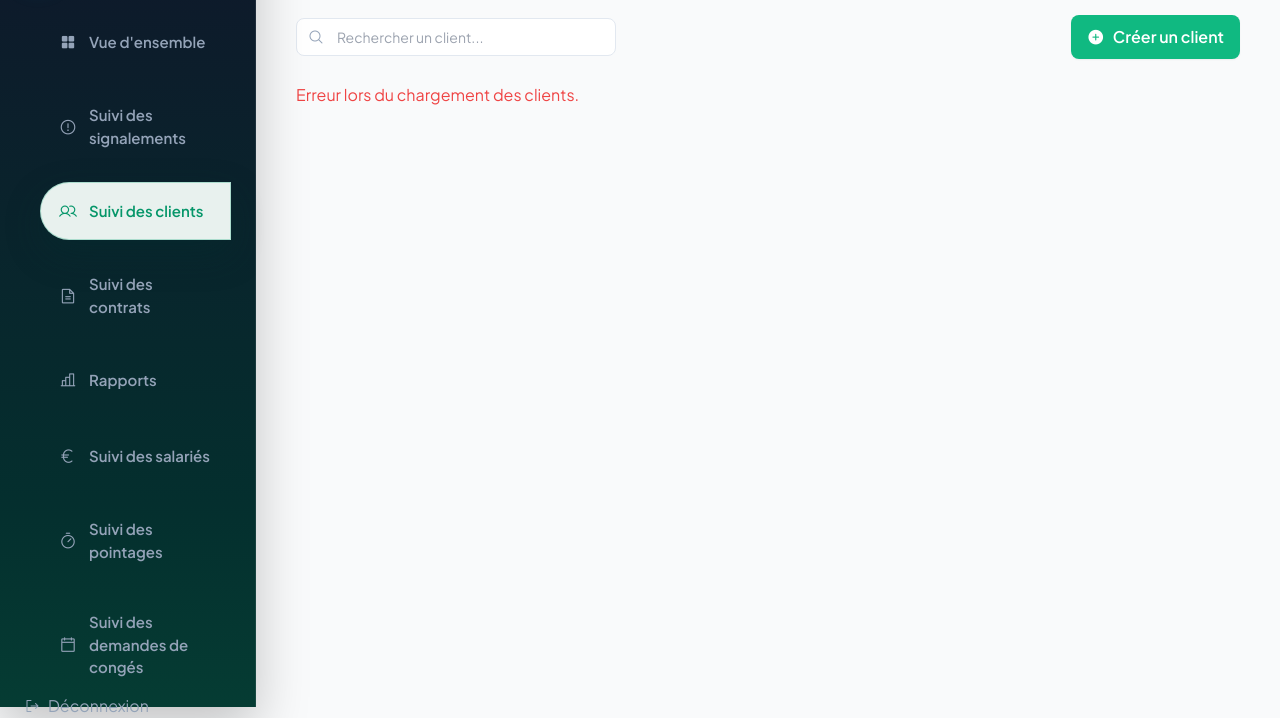
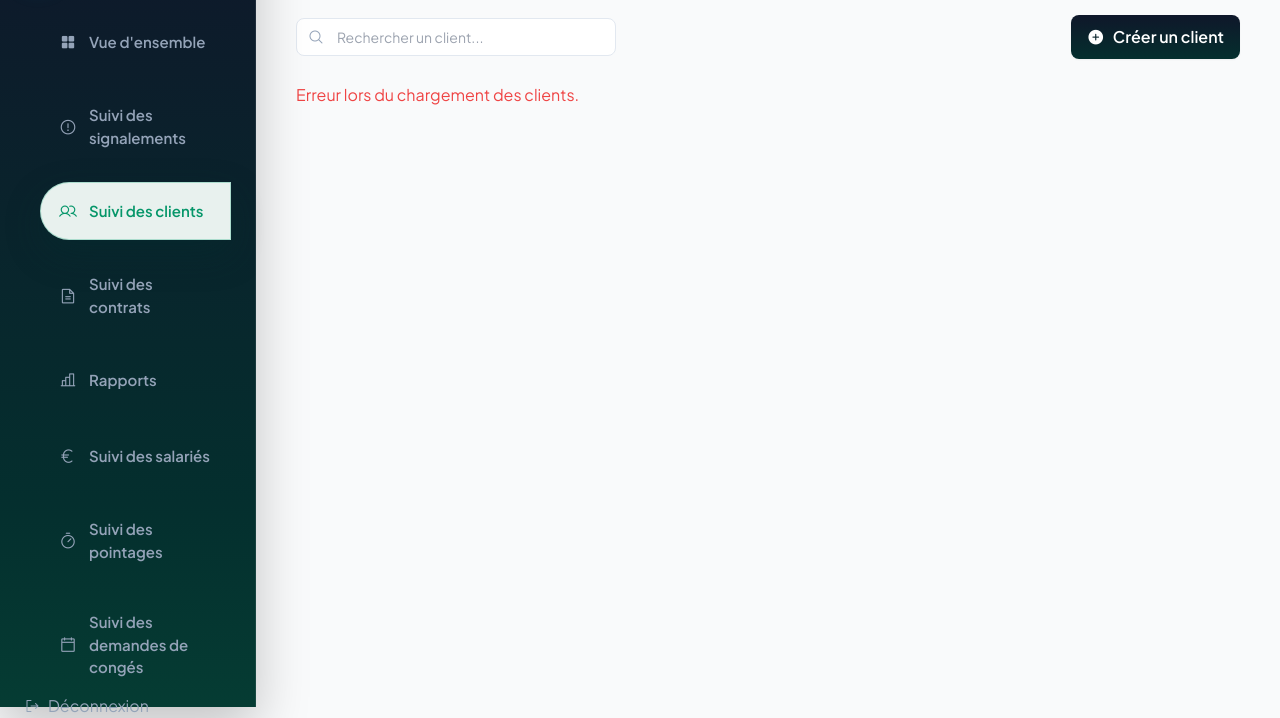
Before and after one commit to nessalyspro-source/MCC1, a plain HTML site: page societe_clients.html in a window 1280 px wide. Shown: the part 93-811 px from the top of the page. Drawn offline with nearby package versions, Linux system fonts and the light colour scheme; no server answers.

Commit message:
Style create client button to match sidebar gradient

```diff
--- a/societe_clients.html
+++ b/societe_clients.html
@@ -14,6 +14,9 @@
       .toast-notification { transform: translateY(-120%); opacity: 0; pointer-events: none; transition: transform .3s ease, opacity .3s ease; }
       .toast-notification.show { transform: translateY(0); opacity: 1; pointer-events: auto; }
       .client-card { border-radius: 20px; border: 1px solid #e5e7eb; box-shadow: 0 8px 24px rgba(15,23,42,0.08); padding-bottom: 70px; cursor: pointer; }
+      .open-client-btn {
+        background: linear-gradient(180deg, #0f172a, #042f2e);
+      }
       .client-card:hover { transform: translateY(-4px); box-shadow: 0 14px 30px rgba(15,23,42,0.12); }
       .logo-fallback { width: 52px; height: 52px; border-radius: 14px; display: grid; place-items: center; color: #0f172a; font-weight: 700; position: absolute; top: 16px; right: 16px; opacity: 0.95; border: 1px solid rgba(255,255,255,0.4); }
       .logo-watermark { position: absolute; inset: 0; background-size: cover; background-position: center; opacity: 0.08; border-radius: 20px; }
@@ -103,7 +106,7 @@
                 <i class="ph ph-magnifying-glass absolute left-3 top-1/2 -translate-y-1/2 text-slate-400"></i>
                 <input type="text" placeholder="Rechercher un client..." class="w-full bg-white border border-slate-200 rounded-lg py-2 pl-10 pr-4 text-sm focus:outline-none focus:ring-2 focus:ring-sky-300 transition">
             </div>
-            <button id="open-panel-button" class="flex items-center gap-2 bg-emerald-500 hover:bg-emerald-600 text-white font-semibold py-2 px-4 rounded-lg shadow-sm transition-colors">
+            <button id="open-panel-button" class="flex items-center gap-2 open-client-btn text-white font-semibold py-2 px-4 rounded-lg shadow-sm transition-colors">
                 <i class="ph-fill ph-plus-circle text-lg"></i>
                 <span>Créer un client</span>
             </button>
```
